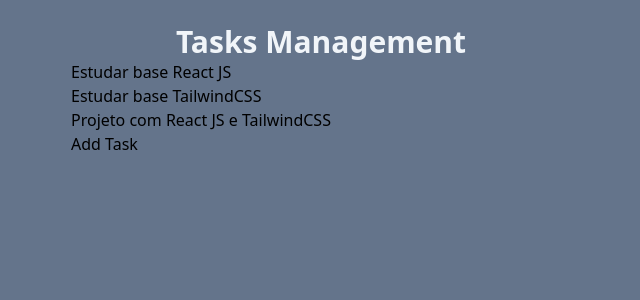
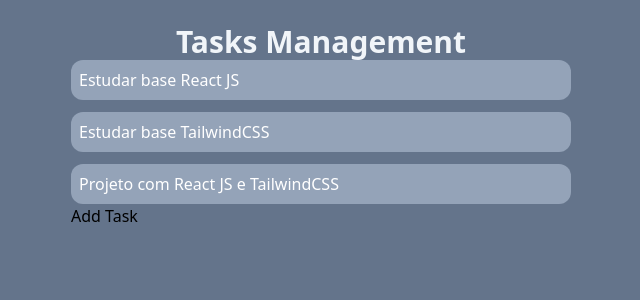
Before and after one commit to gfloriano11/react-app, a React (Vite) app: page / in a window 1280 px wide. Shown: the top 300 px of the page, without its empty margins (319-959 px from the left). Built offline with nearby package versions, Linux system fonts and the light colour scheme.

Commit message:
chore: indent tasks code

```diff
--- a/src/components/Tasks.jsx
+++ b/src/components/Tasks.jsx
@@ -1,11 +1,13 @@
 function Tasks(props){
     return (
         <div>
-            <h2>
+            <ul className="space-y-3">
                 {props.tasks.map((task) => (
-                    <p>{task.title}</p>
+                    <li key={task.div} className="bg-slate-400 text-white p-2 rounded-xl">
+                        {task.title}
+                    </li>
                 ))}
-            </h2>
+            </ul>
         </div>
     );
 }
```
